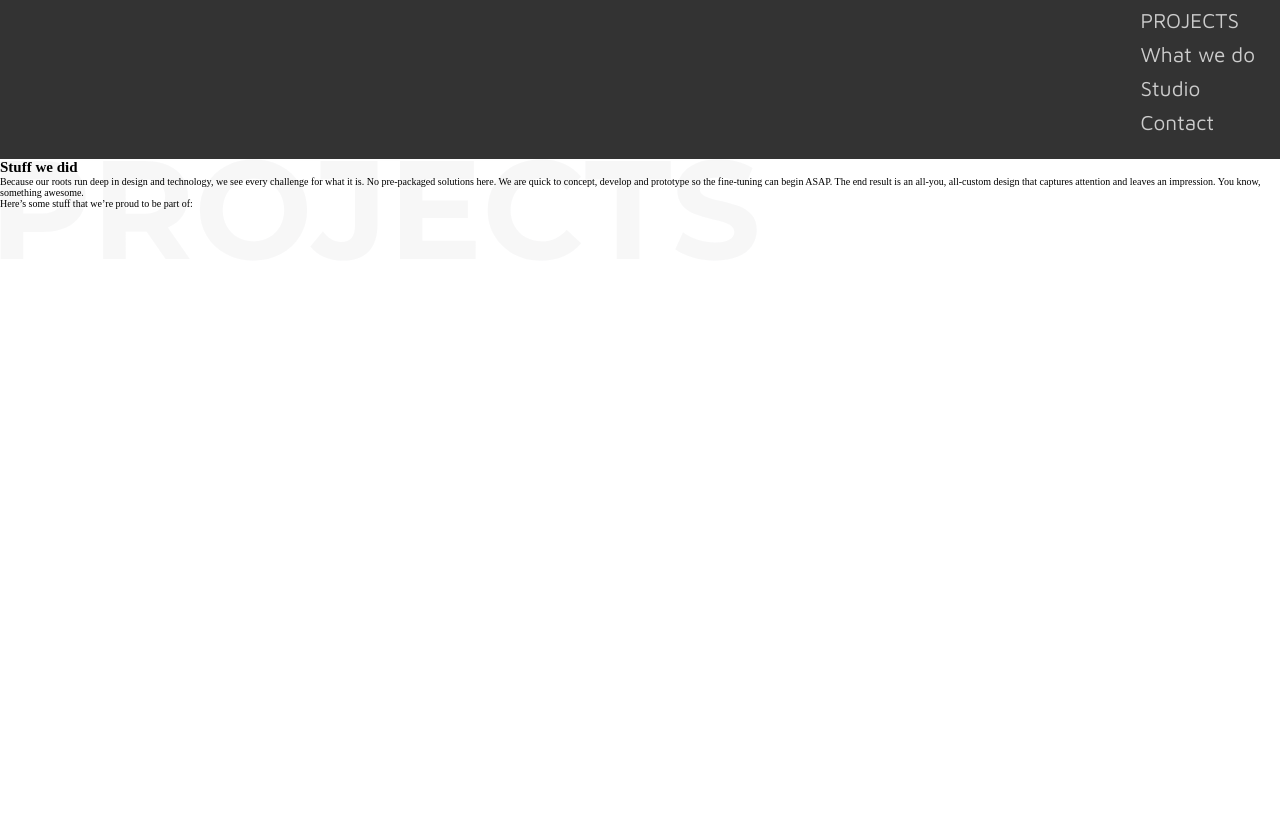
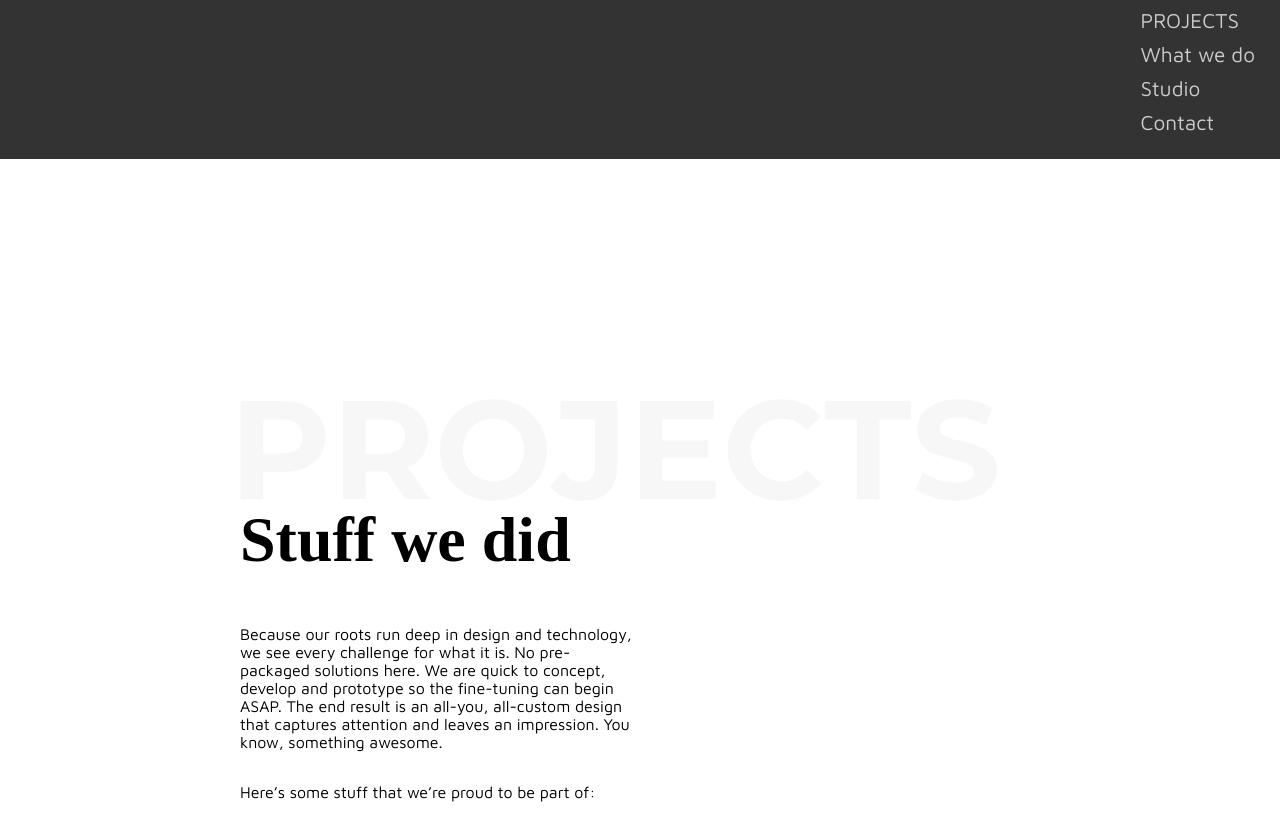
Before and after one commit to AlexandrSchiwe/super_duper, a plain HTML site: page index.html in a window 1280 px wide. Shown: the part 641-1480 px from the top of the page. Drawn offline with Linux system fonts and the light colour scheme.

Commit message:
finalpush

```diff
--- a/assets/css/styles.css
+++ b/assets/css/styles.css
@@ -118,9 +118,34 @@ header nav ul li a{
 ================================================*/
 
 body main section:first-child {
-    background: url("../svg/5c898cd67456ffcba141a5ff_PROJECTS.svg");
     background-repeat: no-repeat;
     height: 100vh;
+}
+
+body main section:first-child img {
+    margin-left: 30vh;
+    padding-top: 30vh;
+}
+
+body main section:first-child h2 {
+    font-size: 4rem;
+    margin-left: 30vh;
+
+}
+
+body main section:first-child p:nth-of-type(1) {
+    margin-left: 30vh;
+    margin-right: 80vh;
+    margin-top: 6vh;
+    font-size: 1rem;
+    font-family: 'Maven Pro', sans-serif; */
+}
+
+body main section:first-child p:nth-of-type(2) {
+    margin-left: 30vh;
+    margin-top: 4vh;
+    font-size: 1rem;
+    font-family: 'Maven Pro', sans-serif; */
 }
 
 body main section:nth-child(2) {
@@ -162,7 +187,7 @@ body main section:nth-child(3) div {
 }
 
 body main section:nth-child(3) div img {
-    height: 75vh;
+    height: 68vh;
     border: 0px solid white;
     border-radius: 5px;
 }
@@ -192,7 +217,7 @@ body main section:nth-child(4) div {
 }
 
 body main section:nth-child(4) div img {
-    height: 70vh;
+    height: 74vh;
     border: 0px solid white;
     border-radius: 5px;
 }
--- a/index.html
+++ b/index.html
@@ -28,6 +28,7 @@
 
     <main>
         <section>
+            <img src="assets/svg/5c898cd67456ffcba141a5ff_PROJECTS.svg" alt="">
             <h2>Stuff we did</h2>
             <p>Because our roots run deep in design and technology, we see every challenge for what it is. No pre-packaged solutions here. We are quick to concept, develop and prototype so the fine-tuning can begin ASAP. The end result is an all-you, all-custom design that captures attention and leaves an impression. You know, something awesome.</p>
             <p>Here’s some stuff that we’re proud to be part of:</p>
@@ -41,15 +42,15 @@
         </section>
         <section>
             <div>
-                <img src="assets/img/5d1a62fd45dd8967e9861c83_christopher-campbell-40367-unsplash.jpeg" alt="">
+                <img src="assets/img/5cc86e71ea28d87b5e98a204_scott-goodwill-408543 3-gradi.jpeg" alt="">
                 <h1>Agrotechs</h1>
                 <p>Digital product design</p>
             </div>
         </section>
         <section>
             <div>
-                <img src="assets/img/5cc86e71ea28d87b5e98a204_scott-goodwill-408543 3-gradi.jpeg" alt="">
-                <h1>Namu Cursos</h1>
+                <img src="assets/img/5d1a62fd45dd8967e9861c83_christopher-campbell-40367-unsplash.jpeg" alt="">
+                <h1>Namu cursos</h1>
                 <p>Webdesign, Branding</p>
             </div>
         </section>
```
